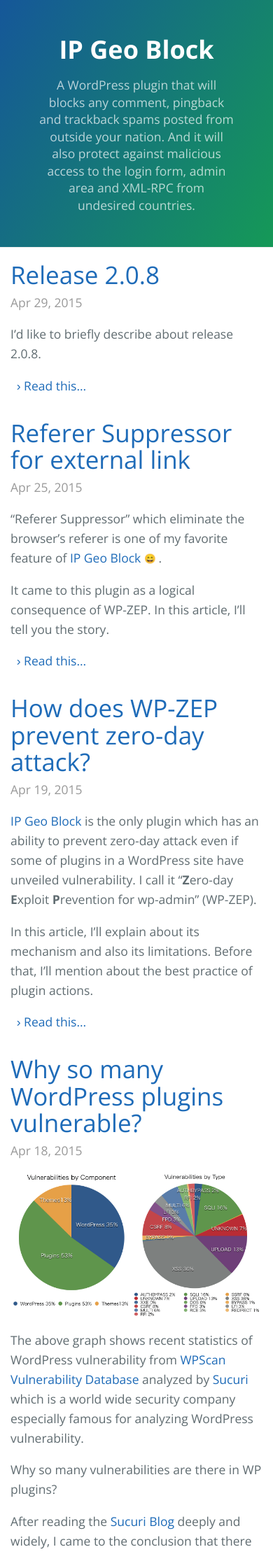
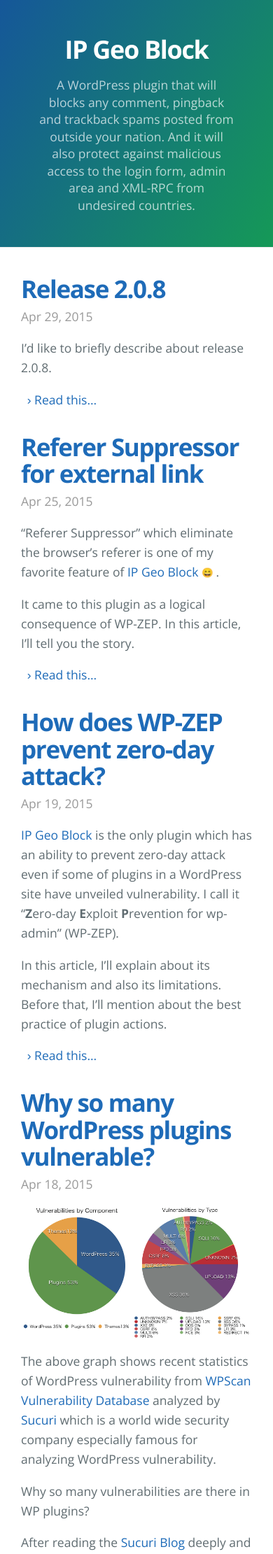
Before and after one commit to tokkonopapa/WordPress-IP-Geo-Block, a Jekyll site: the page built from index.html, in a window 390 px wide. Shown: the top 2221 px of the page at 70% size. Built offline with Jekyll 4.4.1, drawn with Linux system fonts in a browser that asks for light colours; emoji names are drawn with the system emoji font; Markdown is read by kramdown in place of the engine named in the settings; some of the changed text lies outside the part shown.

Commit message:
Change layout and styles.

```diff
--- /dev/null
+++ b/_includes/footer-single.html
@@ -0,0 +1,50 @@
+<footer class="blog-footer">
+
+  <div class="container">
+    <div class="row">
+
+      <div class="col-xs-12 col-sm-4 sidebar-module text-left">
+        <h4>Links</h4>
+        <ul>
+          <li>
+            <p class="blog-footer-owner">
+              <a href="https://github.com/{{ site.github_username }}/{{ site.project.name }}">{{ site.project.name }}</a> is maintained by <a href="https://github.com/{{ site.github_username }}">{{ site.github_username }}</a>.
+            </p>
+          </li>
+          <li>
+            <a href="https://wordpress.org/plugins/ip-geo-block/" title="WordPress &#8250; IP Geo Block &laquo; WordPress Plugins">IP Geo Block &laquo; WordPress.org</a>
+          </li>
+          <li class="rss-subscribe">
+            <a href="{{ "/feed.xml" | prepend: site.baseurl }}">subscribe via RSS</a>
+          </li>
+        </ul>
+      </div><!--sidebar-module-->
+
+      <div class="col-xs-12 col-sm-5 sidebar-module text-left">
+        <h4>Recent Posts</h4>
+        <ul>
+          {% for post in site.posts %}<li>
+            <a class="blog-post-link" href="{{ post.url | prepend: site.baseurl }}">{{ post.title }}</a>
+          </li>{% endfor %}
+        </ul>
+      </div><!--sidebar-module-->
+
+      <div class="col-xs-12 col-sm-3 sidebar-module">
+        <a href="{{ "/" | prepend: site.baseurl }}" title="Blog Home">
+          <!--<img class="img-responsive center-block" src="{{ "/img/wp-medal.png" | prepend: site.baseurl }}" alt="WordPress Logo" />-->
+          <img class="img-responsive center-block" src="https://cloud.githubusercontent.com/assets/828814/7332953/37465664-eb96-11e4-9aa0-15acf48a6cbd.png" alt="WordPress Logo" />
+        </a>
+      </div><!--sidebar-module-->
+
+    </div><!--row-->
+  </div><!--container-->
+
+  <div class="container">
+    <div class="sidebar-module">
+      <p class="text-center">
+        <a href="#">Back to top</a>
+      </p>
+    </div><!--sidebar-module-->
+  </div><!--container-->
+
+</footer>
--- a/_layouts/default.html
+++ b/_layouts/default.html
@@ -7,23 +7,17 @@
 
     {% include header.html %}
 
-    <div class="container-fluid">
+    <div class="container">
 
-      <div class="row">
+      <div class="col-xs-12 blog-main">
 
-        <div class="col-sm-9 blog-main">
-          {{ content }}
-        </div><!-- /.blog-main -->
+        {{ content }}
 
-        <div class="col-sm-3 blog-sidebar">
-          {% include sidebar.html %}
-        </div>
-
-      </div><!-- /.row -->
+      </div><!-- /.blog-main -->
 
     </div><!-- /.container -->
 
-    {% include footer.html %}
+    {% include footer-single.html %}
 
     {% include bottom.html %}
 
--- a/css/blog.css
+++ b/css/blog.css
@@ -12,7 +12,6 @@
 h4, .h4,
 h5, .h5,
 h6, .h6 {
-  margin-top: 0;
   font-weight: normal;
   color: #333;
 }
@@ -100,7 +99,6 @@
 /* Sidebar modules for boxing content */
 .sidebar-module {
   padding: 15px;
-  margin: 0 -15px 15px;
 }
 .sidebar-module-inset {
   padding: 15px;
@@ -147,7 +145,7 @@
  * Footer
  */
 .blog-footer {
-  padding: 40px 0;
+  padding: 1em 0;
   color: #999;
   text-align: center;
   background-color: #f9f9f9;
@@ -193,20 +191,25 @@
   font-size: 0.9em;
 }
 
+@media (max-width: 768px) { ul, ol { padding-left: 1em; } }
+
+.blog-title,
+.blog-post h2 {
+  letter-spacing: -1pt;
+}
 .blog-post h1,
 .blog-post h2,
 .blog-post h3,
 .blog-post h4,
 .blog-post h5,
 .blog-post h6 {
+  font-weight: 700;
   color: #159957;
 }
-.blog-post h3,
 .blog-post h4,
 .blog-post h5,
 .blog-post h6 {
-/*font-weight: 700;*/
-  margin-top: 20px;
+  margin-top: 1.25em;
 }
 p.blog-post-more {
   margin-left: 0.5em;
@@ -243,12 +246,14 @@
   font-weight: normal;
   opacity: 0.7;
 }
+.blog-footer h4 {
+  text-transform: uppercase
+}
+.blog-footer ul {
+  padding-left: 1em;
+}
 .blog-footer-owner {
   font-weight: bold;
-}
-
-.sidebar-module ul {
-  padding-left: 0;
 }
 
 /*
```
